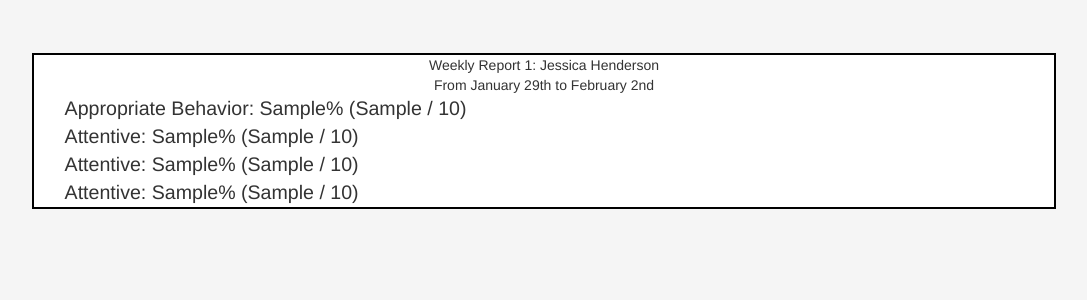
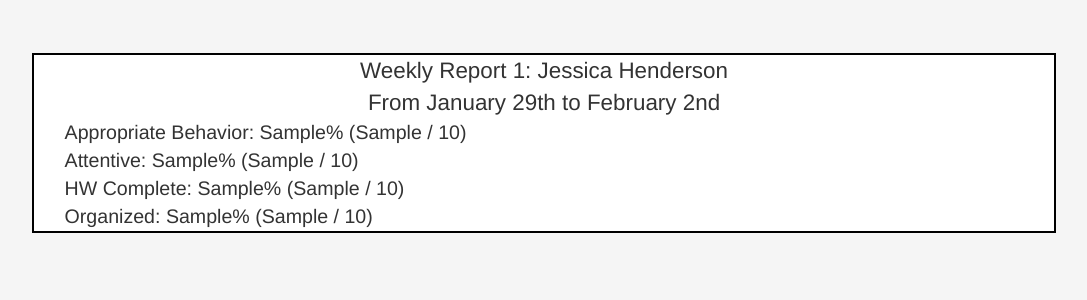
Before and after one commit to JoshuaOStafford/VanaLearning, a Django app: template templates/weekly_reports.html in a window 1280 px wide. Shown: the part 53-353 px from the top of the page, without its empty margins (96-1183 px from the left). Run offline with Django 3.2, Linux system fonts and the light colour scheme; data comes from the database, SQL or seed files in the repository; the template is opened without the code that fills it: values that come from a table or form of the project are taken from there, most other values are stand-ins (such as "Sample title", 1, 10 or a date in 2020); some libraries are stand-ins or nearby versions; some web fonts are replaced.

```diff
--- a/templates/weekly_reports.html
+++ b/templates/weekly_reports.html
@@ -53,15 +53,16 @@ body{
     <div align="center">
 
     <div id="weekly_report">
+        <span style="font-size: 160%">
         Weekly Report 1: {{ student.name }}<br>
         From January 29th to February 2nd<br>
-
+        </span>
 
         <div id="scores">
         Appropriate Behavior: {{ wr1.m1percent }}% ({{ wr1.m1yes }} / {{ wr1.total }}) <br>
         Attentive: {{ wr1.m2percent }}% ({{ wr1.m2yes }} / {{ wr1.total }}) <br>
-        Attentive: {{ wr1.m3percent }}% ({{ wr1.m3yes }} / {{ wr1.hw_total }}) <br>
-        Attentive: {{ wr1.m4percent }}% ({{ wr1.m4yes }} / {{ wr1.total }}) <br>
+        HW Complete: {{ wr1.m3percent }}% ({{ wr1.m3yes }} / {{ wr1.hw_total }}) <br>
+        Organized: {{ wr1.m4percent }}% ({{ wr1.m4yes }} / {{ wr1.total }}) <br>
         </div>
 
     </div>
```
